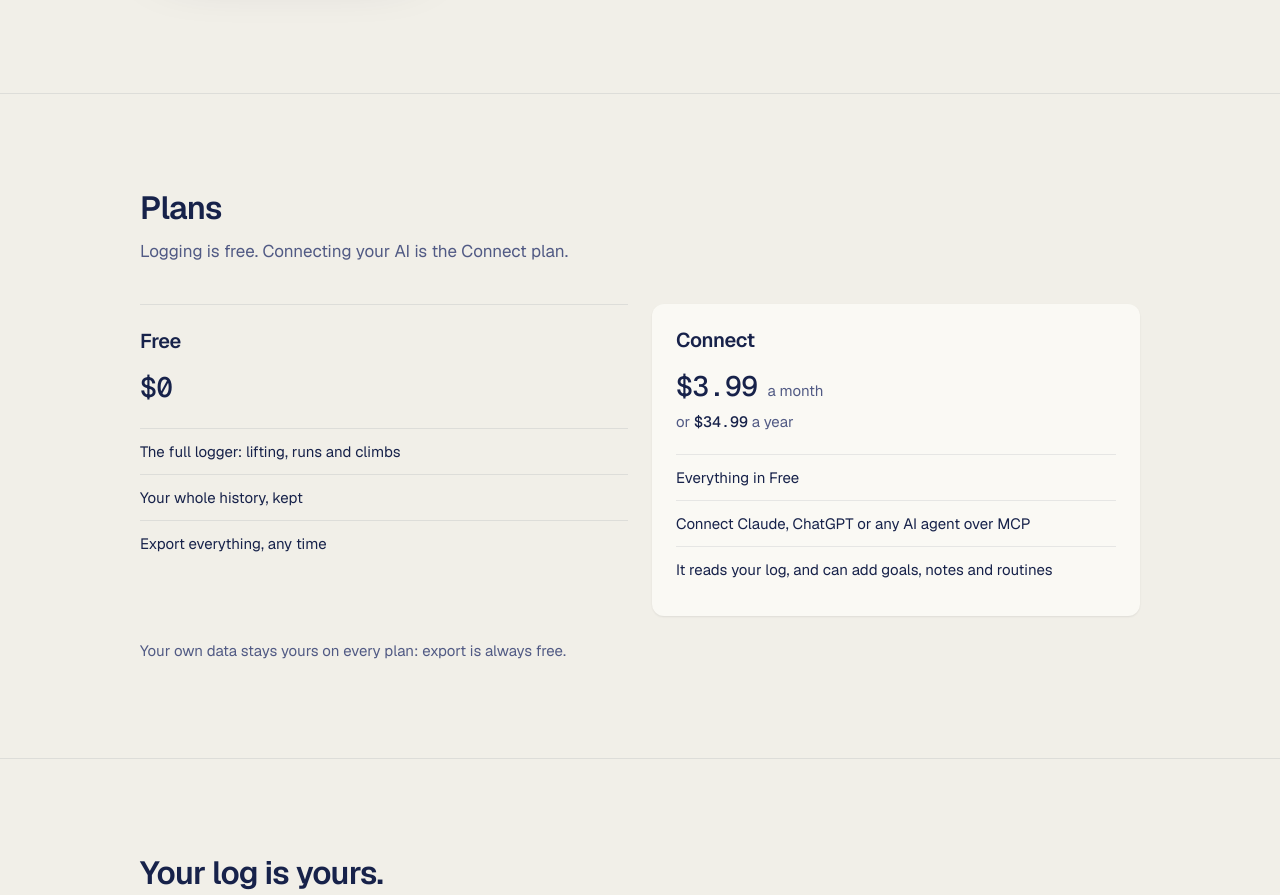
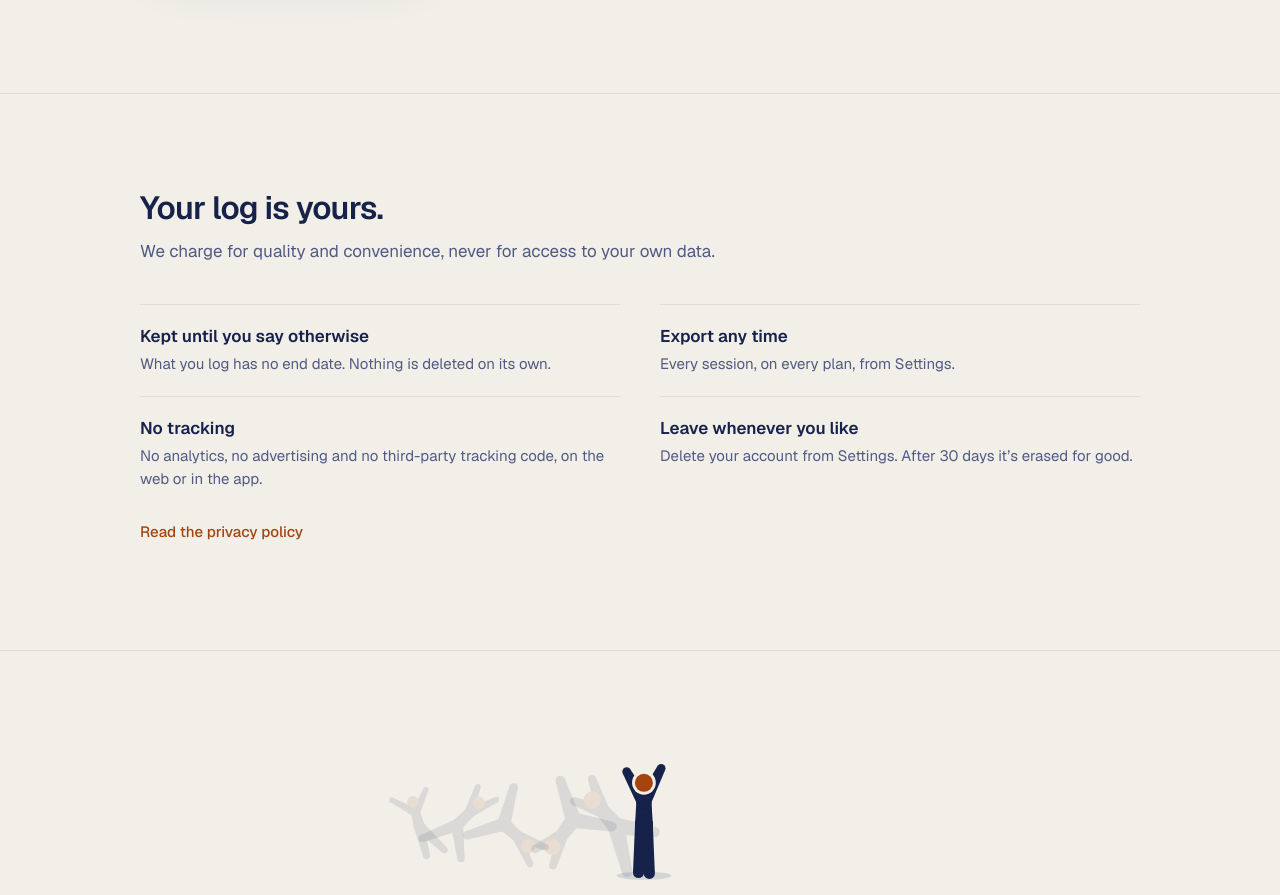
Before and after one commit to andlum/cartwheel-site, a plain HTML site: page index.html in a window 1280 px wide. Shown: the part 2185-3080 px from the top of the page. Drawn offline with Linux system fonts and the light colour scheme.

Commit message:
Leave the Plans section off the landing page
The page no longer lists plans or prices. Drops the section, its styles,
and the README note that kept the prices in step with the app.

Co-Authored-By: Claude Opus 5.5 <noreply@anthropic.com>

```diff
--- a/index.html
+++ b/index.html
@@ -240,22 +240,6 @@
     .chat .a { margin-top: 12px; font-size: 15px; line-height: 1.5; }
     .chat .from { margin-top: 12px; font: 400 13px/1.35 var(--sans); color: var(--ink-secondary); }
 
-    /* Plans */
-    .plans { margin-top: 40px; display: grid; gap: 16px; }
-    @media (min-width: 720px) { .plans { grid-template-columns: 1fr 1fr; gap: 24px; } }
-    .plan { padding: 24px 0; border-top: 1px solid var(--separator); }
-    .plan.connect { padding: 24px; border: 0; border-radius: 12px; background: var(--surface); box-shadow: var(--elevation); }
-    @media (min-width: 720px) { .plan:not(.connect) { padding: 24px 0 0; } }
-    .plan h3 { font: 600 20px/1.25 var(--sans); letter-spacing: -0.3px; }
-    .plan .price { margin-top: 12px; display: flex; flex-wrap: wrap; align-items: baseline; gap: 4px 10px; }
-    .plan .price .num { font-size: 28px; letter-spacing: -0.5px; }
-    .plan .price span:not(.num) { font-size: 15px; color: var(--ink-secondary); }
-    .plan .alt { margin-top: 4px; font-size: 15px; color: var(--ink-secondary); }
-    .plan .alt .num { font-weight: 500; color: var(--ink); }
-    .plan ul { margin-top: 20px; }
-    .plan li { padding: 12px 0; border-top: 1px solid var(--separator); font-size: 15px; line-height: 1.4; }
-    .plans-note { margin-top: 24px; font-size: 15px; color: var(--ink-secondary); max-width: 40em; }
-
     /* Yours to keep */
     .keep { margin-top: 40px; display: grid; }
     @media (min-width: 720px) { .keep { grid-template-columns: 1fr 1fr; gap: 0 40px; } }
@@ -381,35 +365,6 @@
             <p class="from">Example</p>
           </figure>
         </div>
-      </div>
-    </section>
-
-    <section class="pricing" aria-labelledby="h-plans">
-      <div class="sheet">
-        <h2 id="h-plans">Plans</h2>
-        <p class="lede">Logging is free. Connecting your AI is the Connect plan.</p>
-        <div class="plans">
-          <div class="plan">
-            <h3>Free</h3>
-            <p class="price"><span class="num">$0</span></p>
-            <ul>
-              <li>The full logger: lifting, runs and climbs</li>
-              <li>Your whole history, kept</li>
-              <li>Export everything, any time</li>
-            </ul>
-          </div>
-          <div class="plan connect">
-            <h3>Connect</h3>
-            <p class="price"><span class="num">$3.99</span><span>a month</span></p>
-            <p class="alt">or <span class="num">$34.99</span> a year</p>
-            <ul>
-              <li>Everything in Free</li>
-              <li>Connect Claude, ChatGPT or any AI agent over MCP</li>
-              <li>It reads your log, and can add goals, notes and routines</li>
-            </ul>
-          </div>
-        </div>
-        <p class="plans-note">Your own data stays yours on every plan: export is always free.</p>
       </div>
     </section>
 
```
Also changed, not shown: 1 other file.
